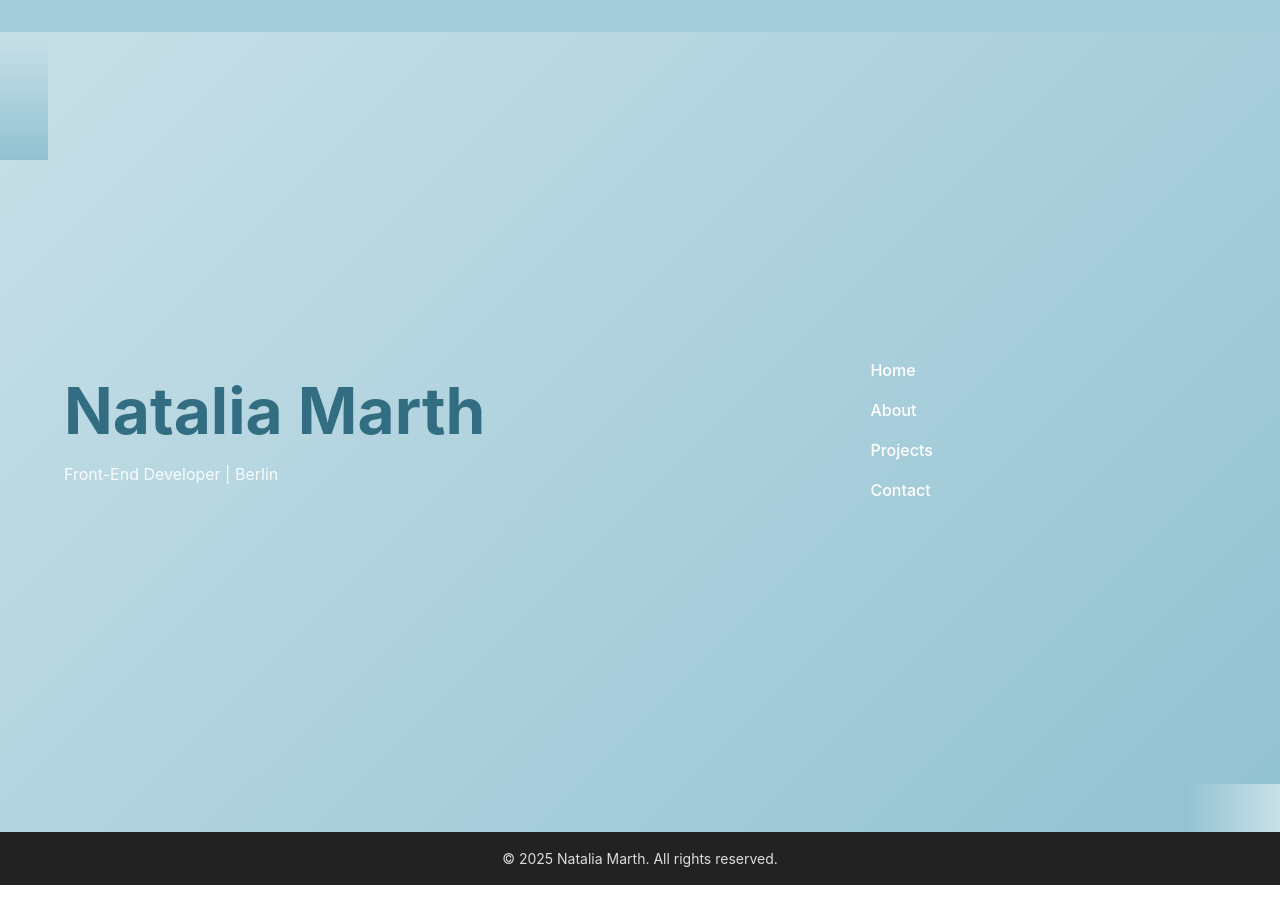
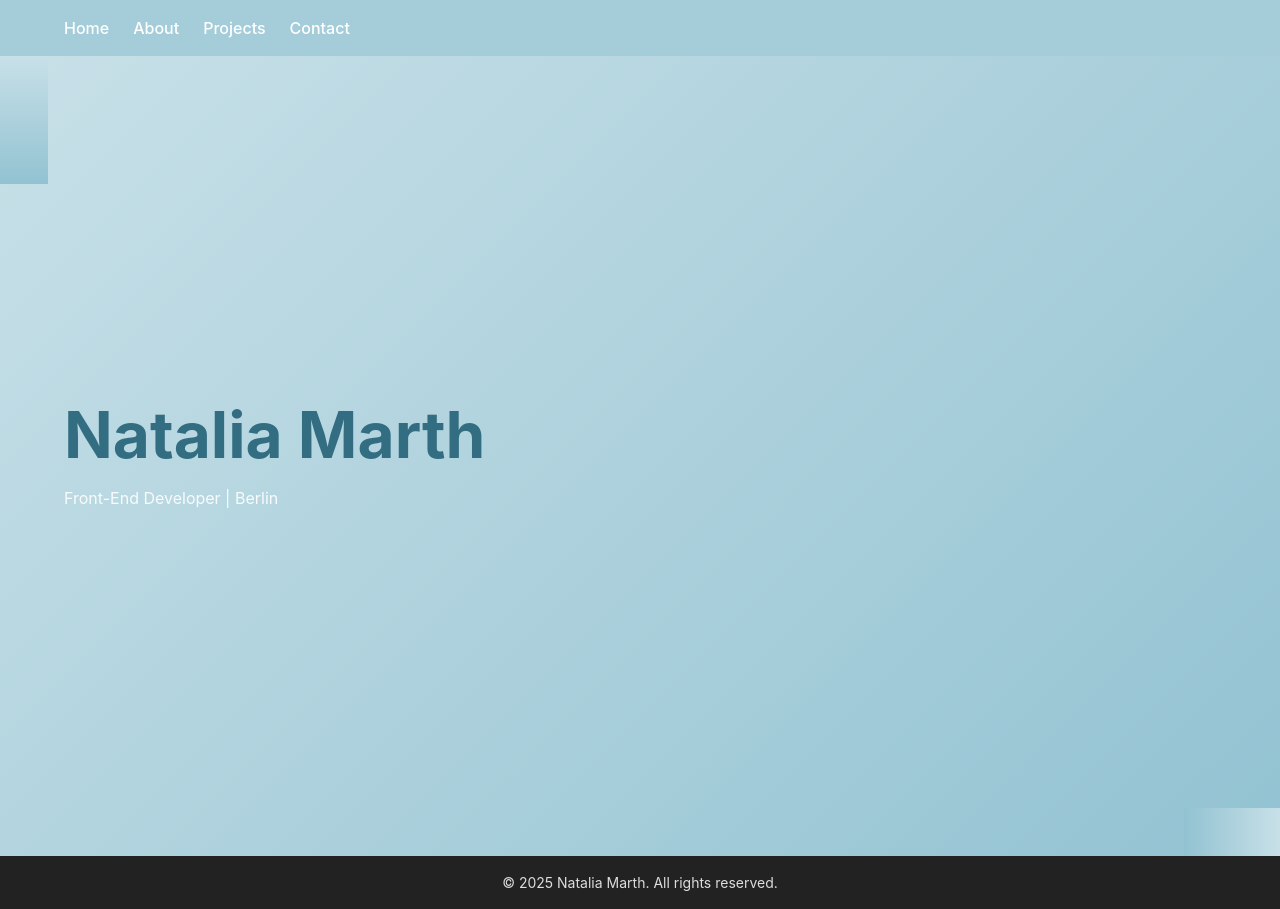
Before and after one commit to nataliamarth/my-portfolio, a React (Vite) app: page /#/ in a window 1280 px wide. Before the commit the page ends 885 px from the top, so only its background shows below. Built offline with nearby package versions, Linux system fonts and the light colour scheme.

Commit message:
Unify navigation display on Home and other pages.

```diff
--- a/src/components/About/About.module.scss
+++ b/src/components/About/About.module.scss
@@ -111,12 +111,6 @@
     background-color: vars.$secondary-color;
     transition: width 0.3s ease;
   }
-  &:hover {
-    color: vars.$secondary-color;
-  }
-  &:hover::after {
-    width: 100%;
-  }
 }
 
 @media (max-width: 768px) {
--- a/src/components/Header/Header.tsx
+++ b/src/components/Header/Header.tsx
@@ -1,16 +1,10 @@
 import React from 'react';
-import { Link, useLocation } from 'react-router-dom';
+import { Link } from 'react-router-dom';
 import styles from './Header.module.scss';
 
-const Header: React.FC = () => {
-  const location = useLocation();
-
-  const showNav = location.pathname !== '/';
-
-  return (
+const Header: React.FC = () => (
     <header className={styles.headerOuter}>
       <div className={styles.headerInner}>
-        {showNav && (
           <nav className={styles.nav}>
             <ul>
               <li><Link to="/">Home</Link></li>
@@ -19,10 +13,8 @@ const Header: React.FC = () => {
               <li><Link to="/contact">Contact</Link></li>
             </ul>
           </nav>
-        )}
       </div>
     </header>
   );
-};
 
 export default Header;
--- a/src/components/Home/Home.module.scss
+++ b/src/components/Home/Home.module.scss
@@ -72,7 +72,7 @@
   color: rgba(255, 255, 255, 0.9);
 }
 
-.rightColumn {
+/* .rightColumn {
   flex: 1 1 200px;
   max-width: 30%;
 }
@@ -111,7 +111,7 @@
   &:hover::after {
     width: 100%;
   }
-}
+} */
 
 @media (max-width: 768px) {
   .homeInner {
--- a/src/components/Home/Home.tsx
+++ b/src/components/Home/Home.tsx
@@ -13,14 +13,14 @@ const Home: React.FC = () => {
           </p>
         </div>
 
-        <nav className={styles.rightColumn}>
+        {/* <nav className={styles.rightColumn}>
           <ul className={styles.navList}>
             <li><Link to="/" className={styles.navLink}>Home</Link></li>
             <li><Link to="/about" className={styles.navLink}>About</Link></li>
             <li><Link to="/projects" className={styles.navLink}>Projects</Link></li>
             <li><Link to="/contact" className={styles.navLink}>Contact</Link></li>
           </ul>
-        </nav>
+        </nav> */}
       </div>
     </section>
   );
```
